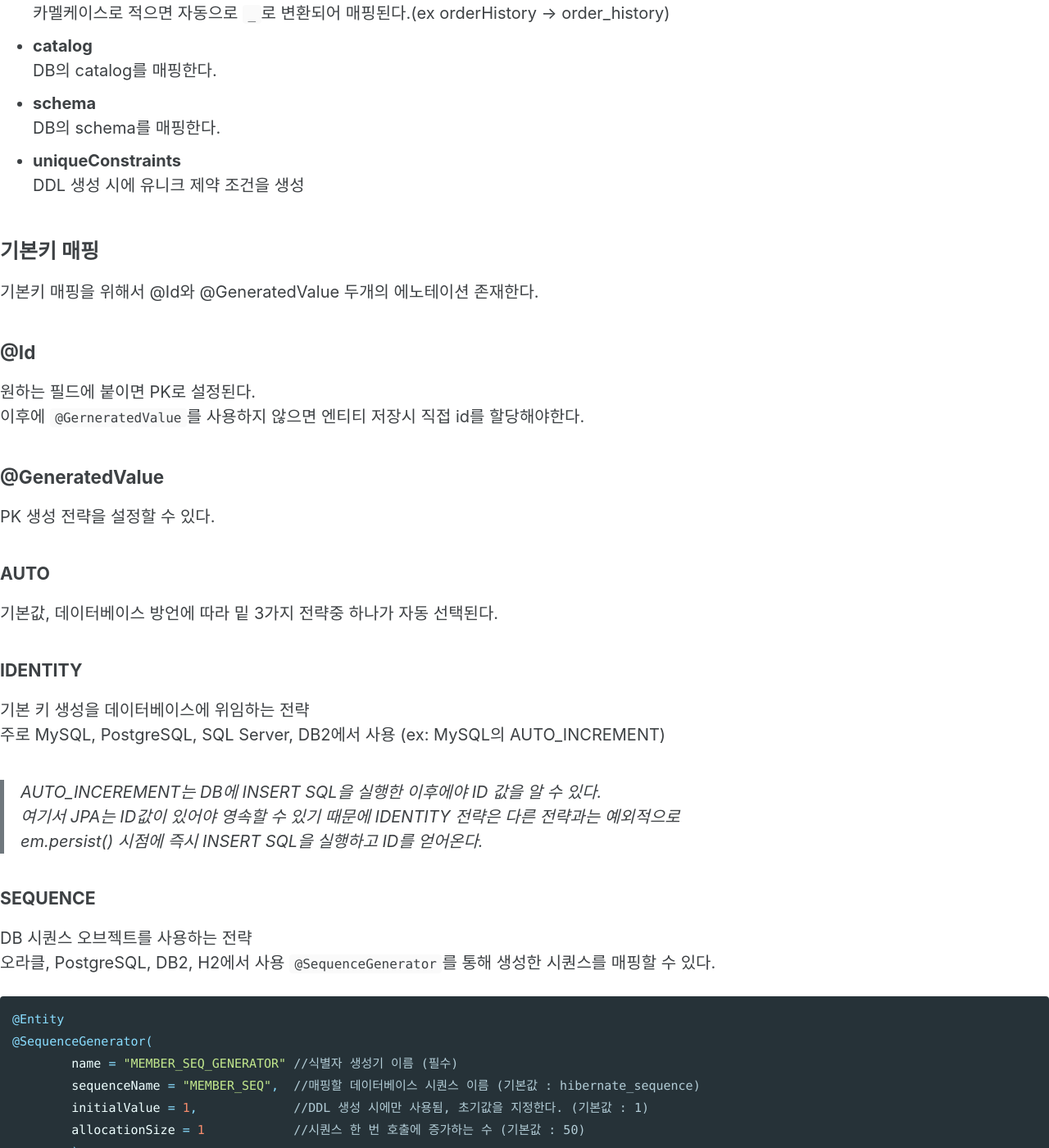
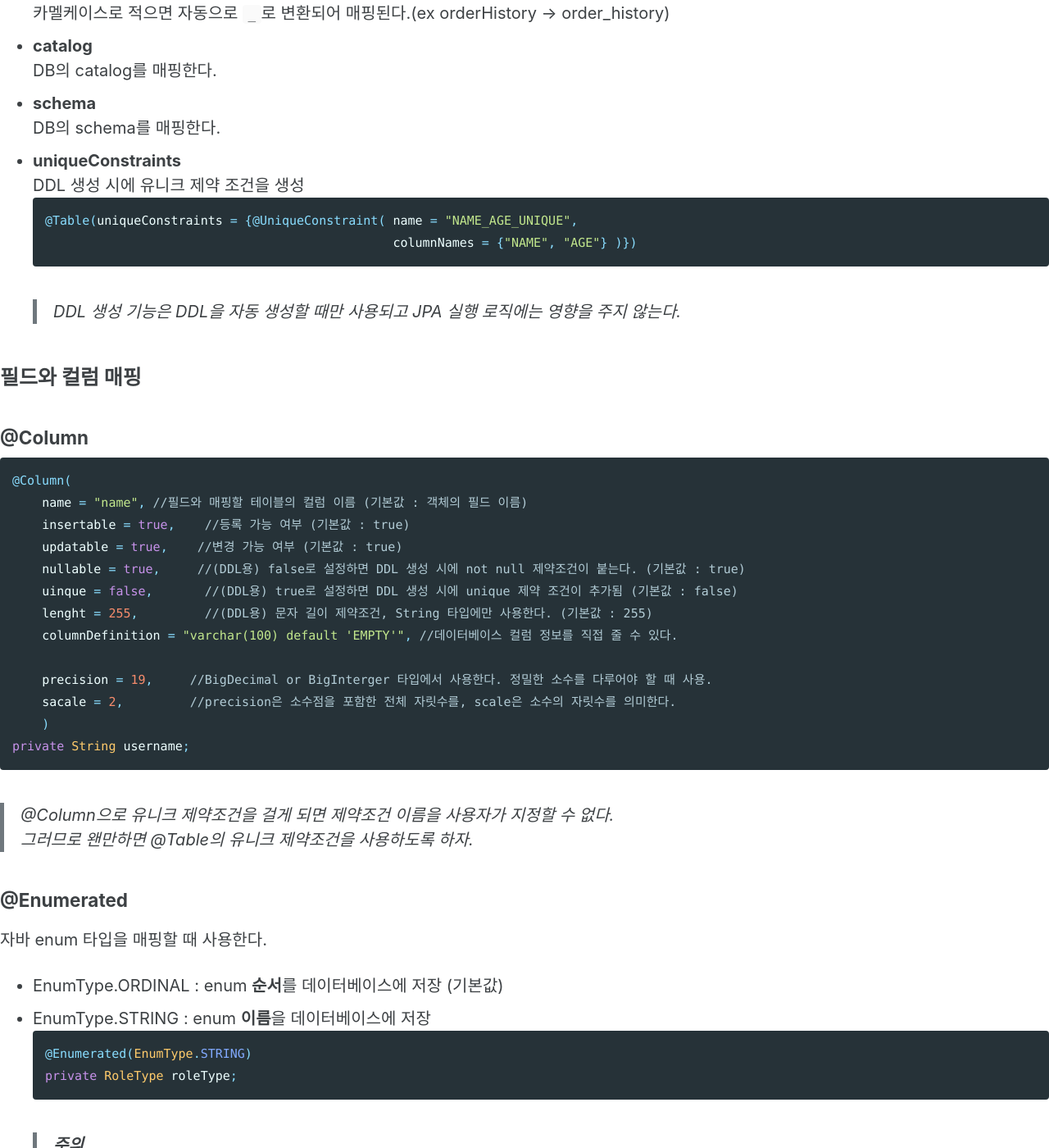
Before and after one commit to maenguin/maenguin.github.io, a Jekyll site: the page built from private/2020-12-31-jpa-basic.md, in a window 1280 px wide and 1400 px high, scrolled down 7997 px. Shown: the whole window at 82% size. Built offline with Jekyll 4.4.1, drawn with Linux system fonts in a browser that asks for light colours; cached includes are drawn as plain includes; our own code applies the rules of GitHub Pages for plain Markdown files; some of the changed text lies outside the part shown.

Commit message:
Update 2020-12-31-jpa-basic.md

````diff
--- a/private/2020-12-31-jpa-basic.md
+++ b/private/2020-12-31-jpa-basic.md
@@ -266,6 +266,56 @@ final 클래스, enum, interface, inner 클래스에는 사용 불가.
   DB의 schema를 매핑한다.
 * **uniqueConstraints**
   DDL 생성 시에 유니크 제약 조건을 생성
+  ```java
+  @Table(uniqueConstraints = {@UniqueConstraint( name = "NAME_AGE_UNIQUE",
+                                                 columnNames = {"NAME", "AGE"} )})
+  ```
+> DDL 생성 기능은 DDL을 자동 생성할 때만 사용되고 JPA 실행 로직에는 영향을 주지 않는다.
+
+## 필드와 컬럼 매핑
+### @Column
+```java
+@Column(
+    name = "name", //필드와 매핑할 테이블의 컬럼 이름 (기본값 : 객체의 필드 이름)
+    insertable = true,    //등록 가능 여부 (기본값 : true)
+    updatable = true,    //변경 가능 여부 (기본값 : true)
+    nullable = true,     //(DDL용) false로 설정하면 DDL 생성 시에 not null 제약조건이 붙는다. (기본값 : true)
+    uinque = false,       //(DDL용) true로 설정하면 DDL 생성 시에 unique 제약 조건이 추가됨 (기본값 : false)
+    lenght = 255,         //(DDL용) 문자 길이 제약조건, String 타입에만 사용한다. (기본값 : 255)
+    columnDefinition = "varchar(100) default 'EMPTY'", //데이터베이스 컬럼 정보를 직접 줄 수 있다.
+
+    precision = 19,     //BigDecimal or BigInterger 타입에서 사용한다. 정밀한 소수를 다루어야 할 때 사용.
+    sacale = 2,         //precision은 소수점을 포함한 전체 자릿수를, scale은 소수의 자릿수를 의미한다.
+    )
+private String username;
+```
+> @Column으로 유니크 제약조건을 걸게 되면 제약조건 이름을 사용자가 지정할 수 없다.
+그러므로 왠만하면 @Table의 유니크 제약조건을 사용하도록 하자.
+
+### @Enumerated
+자바 enum 타입을 매핑할 때 사용한다.
+* EnumType.ORDINAL : enum **순서**를 데이터베이스에 저장 (기본값)
+* EnumType.STRING : enum **이름**을 데이터베이스에 저장
+```java
+@Enumerated(EnumType.STRING)
+private RoleType roleType;
+```
+> **주의**
+ORDINAL를 사용하게 되면 나중에 추가된 enum 요소 때문에 순서가 꼬일 수 있다.
+무조건 STRING을 사용하자.
+
+### @Temporal
+날짜 타입을 매핑할 때 사용한다.
+자바 8이상 부터는 LocalDate지원하기 때문에 사용하지 않아도 된다.
+
+### @Lob
+데이터베이스 BLOB, CLOB 타입과 매핑한다.
+필드 타입이 문자면 CLOB, 그 이외에는 BLOB으로 자동 매핑된다.
+
+### @Transient
+데이터베이스와 매핑하지 않고 메모리상에서만 임시로 사용할 때 사용한다.
+JPA는 기본적으로 자동 매핑이기 때문에 원하지 않는 매핑 필드가 있으면 사용한다.
+
 
 ## 기본키 매핑
 기본키 매핑을 위해서 @Id와 @GeneratedValue 두개의 에노테이션 존재한다.
````
